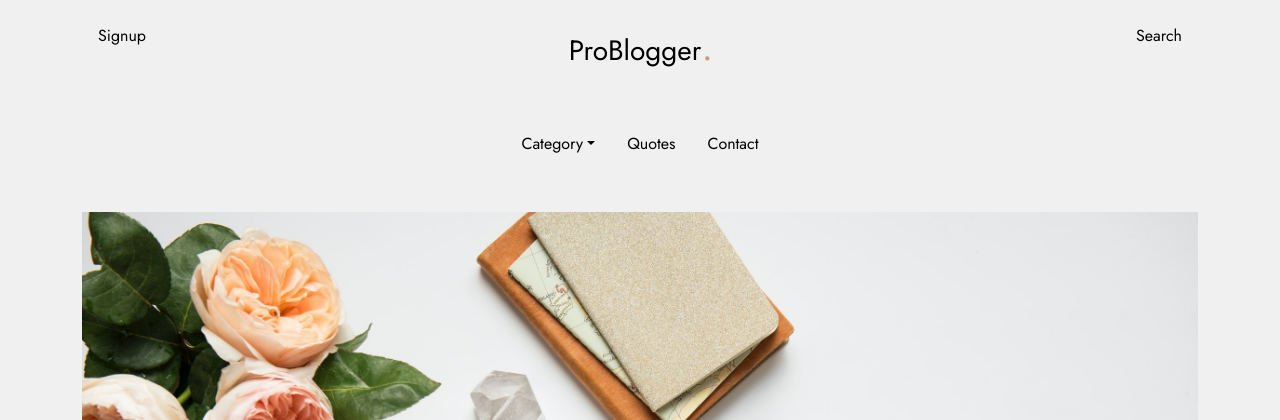
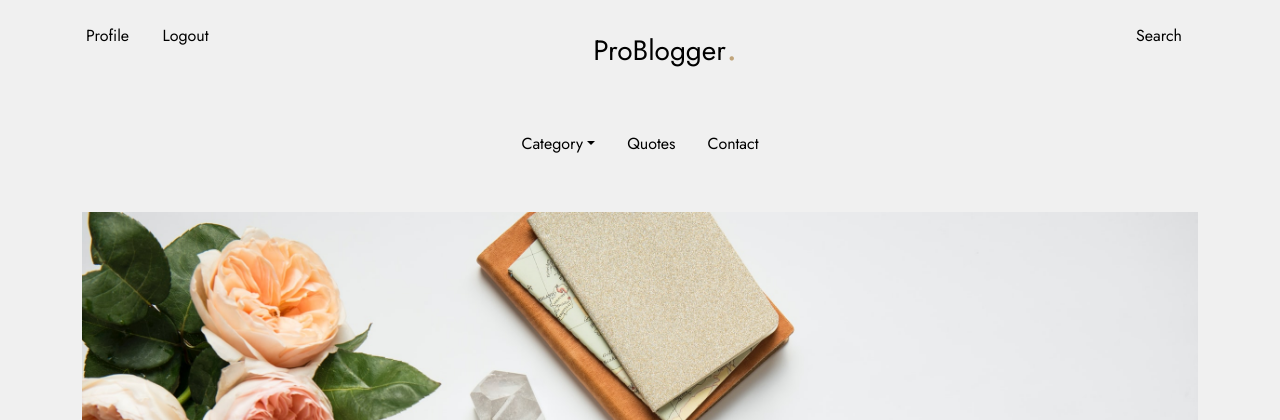
Before and after one commit to vantablanta/ProBlogger, a Flask app: page / in a window 1280 px wide. Shown: the top 420 px of the page. Run offline with Flask 2, Linux system fonts and the light colour scheme; the visitor is signed in with stand-in values (Sample User, id 1); data comes from the database, SQL or seed files in the repository; some libraries are stand-ins or nearby versions.

Commit message:
profile section added

```diff
--- a/app/auth/views.py
+++ b/app/auth/views.py
@@ -35,8 +35,3 @@ def login():
 def logout():
     logout_user()
     return redirect(url_for("main_blueprint.home"))
-
-
-@auth_blueprint.route("/profile")
-def profile():
-    return render_template('profile.html')
--- a/app/main/views.py
+++ b/app/main/views.py
@@ -1,6 +1,9 @@
 from . import main_blueprint
-from flask import render_template
+from flask import render_template, abort
+from flask_login import login_required, current_user
 from ..requests import get_quotes
+from ..models import User
+from .. import db
 
 @main_blueprint.route('/')
 def home():
@@ -10,3 +13,11 @@ def home():
 def quotes():
     quotes = get_quotes()
     return render_template('quotes.html', quotes = quotes)
+
+
+@main_blueprint.route('/user/<uname>')
+def profile(uname):
+    user = User.query.filter_by(username=uname).first()
+    if user is None:
+        abort(404)
+    return render_template("profile/profile.html", user=user)
--- a/app/static/css/style.css
+++ b/app/static/css/style.css
@@ -60,3 +60,10 @@ hr{
 .btn:hover{
     color: #f0f0f0;
 }
+.confirm{
+    text-decoration: none;
+}
+
+.confirm:hover{
+    color: #000;
+}
--- a/app/templates/auth/signup.html
+++ b/app/templates/auth/signup.html
@@ -42,7 +42,7 @@
             {{form.submit(class='btn')}}
         </div>
     </form>
-    <p>Already registered? <a href="{{url_for('auth_blueprint.login')}}">Login </a> </p>
+    <p>Already registered? <a class="confirm" href="{{url_for('auth_blueprint.login')}}">Login </a> </p>
 
 </div>
 {%endblock%}
--- a/app/templates/nav.html
+++ b/app/templates/nav.html
@@ -1,6 +1,11 @@
 <ul class="nav pt-3 justify-content-between">
-    <li class="nav-item">
+    <li class="nav-item row">
+        {%if current_user.is_authenticated%}
+        <a class="nav-link active col-md-6" href="{{url_for('main_blueprint.profile',uname=current_user.username)}}">Profile</a>
+        <a class="nav-link active col-md-6" href="{{url_for('auth_blueprint.logout')}}">Logout</a>
+        {%else%}
         <a class="nav-link active" href="{{url_for('auth_blueprint.signup')}}">Signup</a>
+        {%endif%}
     </li>
     <li class="nav-item">
         <a class="fs-3 problogger" href="/">
--- /dev/null
+++ b/app/templates/profile/profile.html
@@ -0,0 +1,6 @@
+{% extends 'base.html' %}
+
+{%block body %}
+<h1>Profile Section</h1>
+
+{%endblock%}
```
